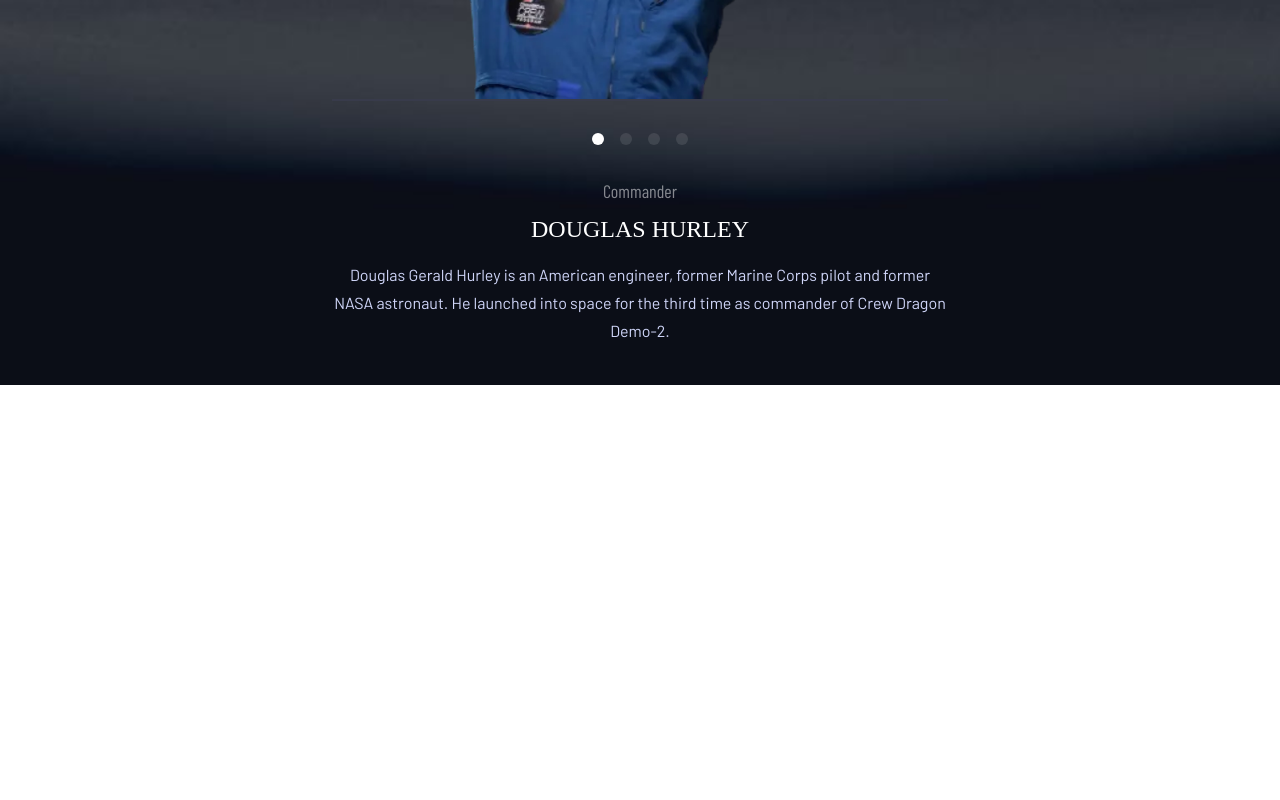
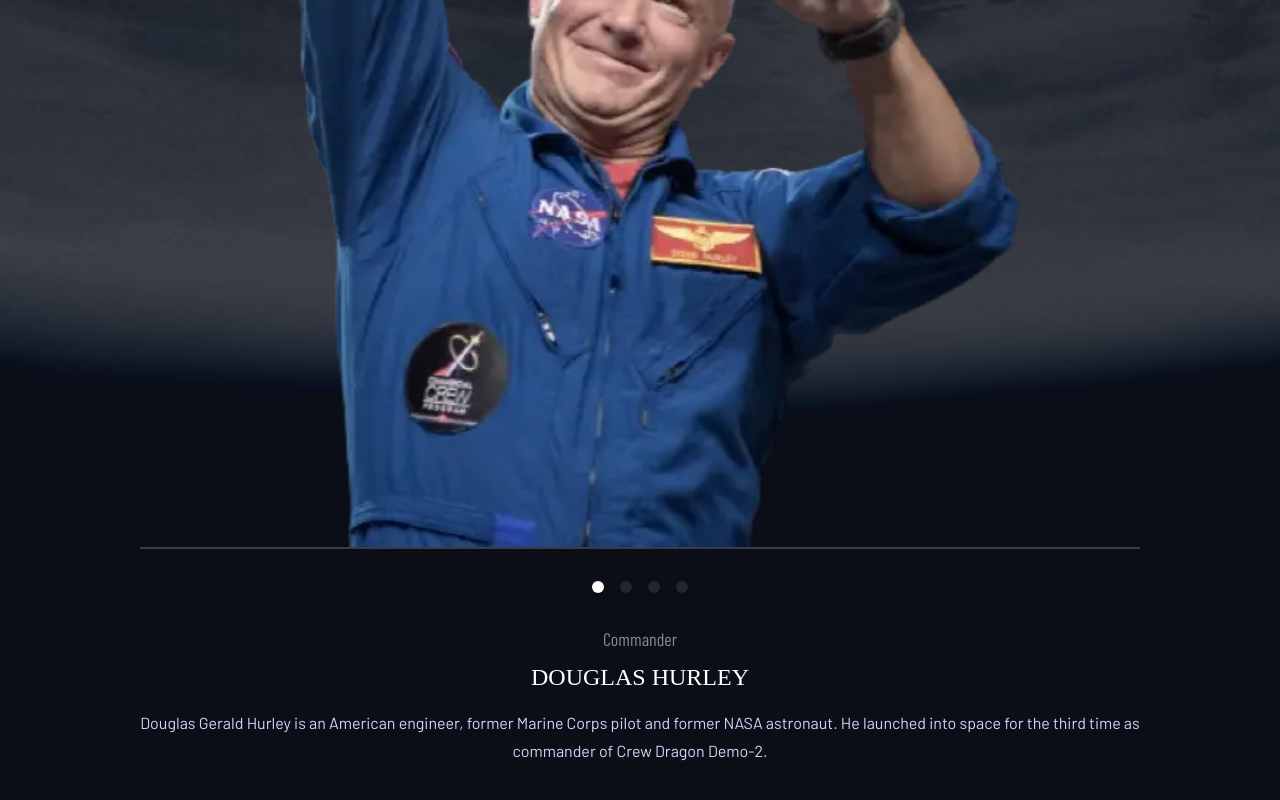
Before and after one commit to Abdalrhman-Almarakeby/space-tourism, a React (Vite) app: page /space-tourism/crew in a window 1280 px wide. Shown: the part 716-1516 px from the top of the page. Before the commit the page ends 1101 px from the top, so only its background shows below. Built offline with nearby package versions, Linux system fonts and the light colour scheme; a web font is replaced by a local one.

Commit message:
Replace li with Tab component and make it reusable

```diff
--- a/data.json
+++ b/data.json
@@ -72,8 +72,8 @@
     {
       "name": "Anousheh Ansari",
       "images": {
-        "png": "./assets/crew/image-anousheh-ansari.png",
-        "webp": "./assets/crew/image-anousheh-ansari.webp"
+        "png": "./assets/crew/image-mark-shuttleworth.png",
+        "webp": "./assets/crew/image-mark-shuttleworth.webp"
       },
       "role": "Flight Engineer",
       "bio": "Anousheh Ansari is an Iranian American engineer and co-founder of Prodea Systems. Ansari was the fourth self-funded space tourist, the first self-funded woman to fly to the ISS, and the first Iranian in space."
--- a/src/CSS/input.css
+++ b/src/CSS/input.css
@@ -43,6 +43,14 @@
   }
   .active.active {
     @apply border-b-white;
+  }
+
+  .bullet {
+    @apply w-3 h-3 rounded-full bg-white/10;
+  }
+
+  .bullet.active {
+    @apply bg-white;
   }
 }
 
--- a/src/CSS/main.css
+++ b/src/CSS/main.css
@@ -709,6 +709,18 @@
   border-bottom-color: rgb(255 255 255 / var(--tw-border-opacity));
 }
 
+.bullet {
+  height: 0.75rem;
+  width: 0.75rem;
+  border-radius: 9999px;
+  background-color: rgb(255 255 255 / 0.1);
+}
+
+.bullet.active {
+  --tw-bg-opacity: 1;
+  background-color: rgb(255 255 255 / var(--tw-bg-opacity));
+}
+
 .absolute {
   position: absolute;
 }
@@ -760,10 +772,6 @@
   height: 2.5rem;
 }
 
-.h-3 {
-  height: 0.75rem;
-}
-
 .h-40 {
   height: 10rem;
 }
@@ -778,10 +786,6 @@
 
 .min-h-screen {
   min-height: 100vh;
-}
-
-.w-3 {
-  width: 0.75rem;
 }
 
 .w-40 {
@@ -921,10 +925,6 @@
   background-color: rgb(255 255 255 / var(--tw-bg-opacity));
 }
 
-.bg-white\/10 {
-  background-color: rgb(255 255 255 / 0.1);
-}
-
 .bg-cover {
   background-size: cover;
 }
@@ -1063,10 +1063,6 @@
 
 .text-white\/50 {
   color: rgb(255 255 255 / 0.5);
-}
-
-.filter {
-  filter: var(--tw-blur) var(--tw-brightness) var(--tw-contrast) var(--tw-grayscale) var(--tw-hue-rotate) var(--tw-invert) var(--tw-saturate) var(--tw-sepia) var(--tw-drop-shadow);
 }
 
 .backdrop-blur-2xl {
@@ -1391,6 +1387,15 @@
     padding-left: 12rem;
     padding-right: 12rem;
   }
+
+  .lg\:px-0 {
+    padding-left: 0px;
+    padding-right: 0px;
+  }
+
+  .lg\:pt-0 {
+    padding-top: 0px;
+  }
 }
 
 @media (min-width: 1440px) {
@@ -1455,11 +1460,20 @@
     gap: 2rem;
   }
 
+  .xl\:p-0 {
+    padding: 0px;
+  }
+
   .xl\:px-20 {
     padding-left: 5rem;
     padding-right: 5rem;
   }
 
+  .xl\:px-48 {
+    padding-left: 12rem;
+    padding-right: 12rem;
+  }
+
   .xl\:pl-20 {
     padding-left: 5rem;
   }
@@ -1474,6 +1488,10 @@
 
   .xl\:pt-8 {
     padding-top: 2rem;
+  }
+
+  .xl\:pt-16 {
+    padding-top: 4rem;
   }
 
   .xl\:text-left {
--- a/src/components/Tab.jsx
+++ b/src/components/Tab.jsx
@@ -2,19 +2,22 @@
 
 export default function Tab({
   children,
-  handleTabClick,
-  destination,
+  tabData,
+  setFunc,
+  objectsArr,
   ...props
 }) {
   return (
     <li
       {...props}
-      data-tab={children}
-      onClick={handleTabClick}
-      className={`
-        ${destination.name === children ? "active" : ""}
-        tab
-        `}
+      data-tab={tabData}
+      onClick={(e) =>
+        setFunc(
+          objectsArr.find(
+            (obj) => obj.name === e.target.getAttribute("data-tab")
+          )
+        )
+      }
     >
       {children}
     </li>
@@ -22,9 +25,10 @@
 }
 
 Tab.propTypes = {
-  children: propTypes.string.isRequired,
-  handleTabClick: propTypes.func.isRequired,
-  destination: propTypes.shape({
-    name: propTypes.string.isRequired,
-  }),
+  children: propTypes.node,
+  tabData: propTypes.string.isRequired,
+  setFunc: propTypes.func.isRequired,
+  objectsArr: propTypes.arrayOf(
+    propTypes.shape({ name: propTypes.string.isRequired })
+  ).isRequired,
 };
--- a/src/pages/Crew.jsx
+++ b/src/pages/Crew.jsx
@@ -3,7 +3,8 @@
 import hurleyiImg from "../assets/crew/image-douglas-hurley.webp";
 import shuttleworthImg from "../assets/crew/image-mark-shuttleworth.webp";
 import gloverImg from "../assets/crew/image-victor-glover.webp";
-import ansariImg from "../assets/crew/image-anousheh-ansari.webp";
+import ansariImg from "../assets/crew/image-mark-shuttleworth.webp";
+import Tab from "../components/Tab";
 import CrewMemberInfo from "../components/CrewMemberInfo";
 
 export default function Crew() {
@@ -24,8 +25,8 @@
   }
 
   return (
-    <section className="container flex flex-col gap-8 px-6 pt-2 pb-10 md:px-20 xl:px-20 md:pt-16 lg:px-48 xl:flex-col xl:justify-between xl:pt-8 xl:gap-12">
-      <h2 className="section-title xl:-ml-12 ">
+    <section className="container flex flex-col gap-8 px-6 pt-2 pb-10 md:px-20 md:pt-16 lg:px-0 xl:px-20 xl:flex-col xl:justify-between xl:pt-8 xl:gap-12">
+      <h2 className="section-title">
         <span>02</span> Meet your crew
       </h2>
       <div className="flex flex-col">
@@ -37,68 +38,19 @@
         />
         <div className="border-t-[#383B4B] border-t-2">
           <ul className="flex flex-row justify-center gap-4 my-8 ">
-            <li
-              className={`w-3 h-3 rounded-full ${
-                crewMember.name === "Douglas Hurley"
-                  ? "bg-white"
-                  : "bg-white/10"
-              }`}
-              data-crew="Douglas Hurley"
-              onClick={(e) => {
-                setCrewMember(
-                  crewArr.find(
-                    (crewMember) =>
-                      crewMember.name === e.target.getAttribute("data-crew")
-                  )
-                );
-              }}
-            ></li>
-            <li
-              className={`w-3 h-3 rounded-full ${
-                crewMember.name === "Mark Shuttleworth"
-                  ? "bg-white"
-                  : "bg-white/10"
-              }`}
-              data-crew="Mark Shuttleworth"
-              onClick={(e) => {
-                setCrewMember(
-                  crewArr.find(
-                    (crewMember) =>
-                      crewMember.name === e.target.getAttribute("data-crew")
-                  )
-                );
-              }}
-            ></li>
-            <li
-              className={`w-3 h-3 rounded-full ${
-                crewMember.name === "Victor Glover" ? "bg-white" : "bg-white/10"
-              }`}
-              data-crew="Victor Glover"
-              onClick={(e) => {
-                setCrewMember(
-                  crewArr.find(
-                    (crewMember) =>
-                      crewMember.name === e.target.getAttribute("data-crew")
-                  )
-                );
-              }}
-            ></li>
-            <li
-              className={`w-3 h-3 rounded-full ${
-                crewMember.name === "Anousheh Ansari"
-                  ? "bg-white"
-                  : "bg-white/10"
-              }`}
-              data-crew="Anousheh Ansari"
-              onClick={(e) => {
-                setCrewMember(
-                  crewArr.find(
-                    (crewMember) =>
-                      crewMember.name === e.target.getAttribute("data-crew")
-                  )
-                );
-              }}
-            ></li>
+            {crewArr.map((crewMemberObj) => {
+              return (
+                <Tab
+                  tabData={crewMemberObj.name}
+                  objectsArr={crewArr}
+                  setFunc={setCrewMember}
+                  className={`bullet ${
+                    crewMember.name === crewMemberObj.name ? "active" : ""
+                  }`}
+                  key={crewMemberObj.name}
+                ></Tab>
+              );
+            })}
           </ul>
           <CrewMemberInfo {...crewMember} />
         </div>
--- a/src/pages/Destination.jsx
+++ b/src/pages/Destination.jsx
@@ -24,16 +24,8 @@
     }
   }
 
-  function handleTabClick(e) {
-    setDestination(
-      destinationsArr.find(
-        (destination) => destination.name === e.target.getAttribute("data-tab")
-      )
-    );
-  }
-
   return (
-    <section className="container flex flex-col gap-5 px-6 pt-2 pb-10 md:px-20 xl:px-20 md:pt-16 lg:px-48 xl:flex-col xl:justify-between xl:pt-8 xl:gap-12">
+    <section className="container flex flex-col gap-5 px-6 pt-2 pb-10 md:px-20 xl:px-20 lg:px-0 md:pt-16 xl:flex-col xl:justify-between xl:pt-8 xl:gap-12">
       <h2 className="section-title">
         <span>01</span>Pick your destination
       </h2>
@@ -44,7 +36,7 @@
             alt={`${destination.name} Image`}
             id="destination-img"
             loading="lazy"
-            className="my-10 duration-300"
+            className="my-10 duration-300 lg:px-48 xl:p-0"
           />
         </div>
         <div className="flex flex-col justify-end xl:mt-24 xl:gap-8">
@@ -53,8 +45,12 @@
             {destinationsArr.map((destinationItem) => {
               return (
                 <Tab
-                  handleTabClick={handleTabClick}
-                  destination={destination}
+                  tabData={destinationItem.name}
+                  objectsArr={destinationsArr}
+                  setFunc={setDestination}
+                  className={`${
+                    destination.name === destinationItem.name ? "active" : ""
+                  } tab`}
                   key={destinationItem.name}
                 >
                   {destinationItem.name}
```
Also changed, not shown: 1 other file (tests, documents, lock files or other folders).
